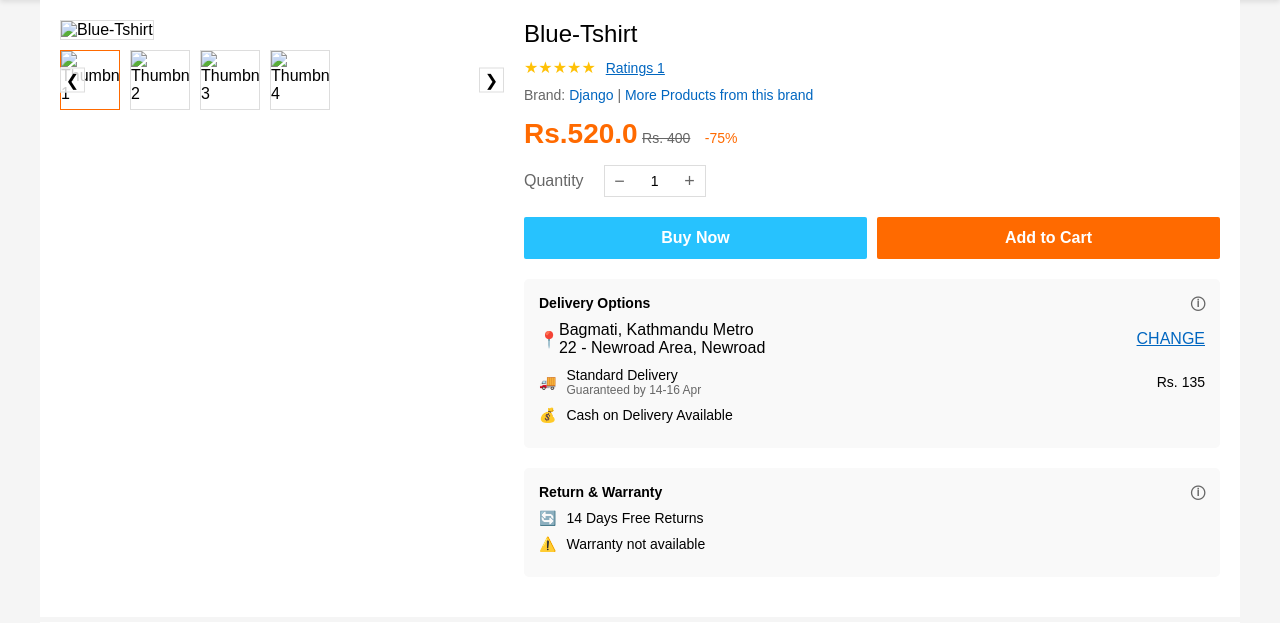
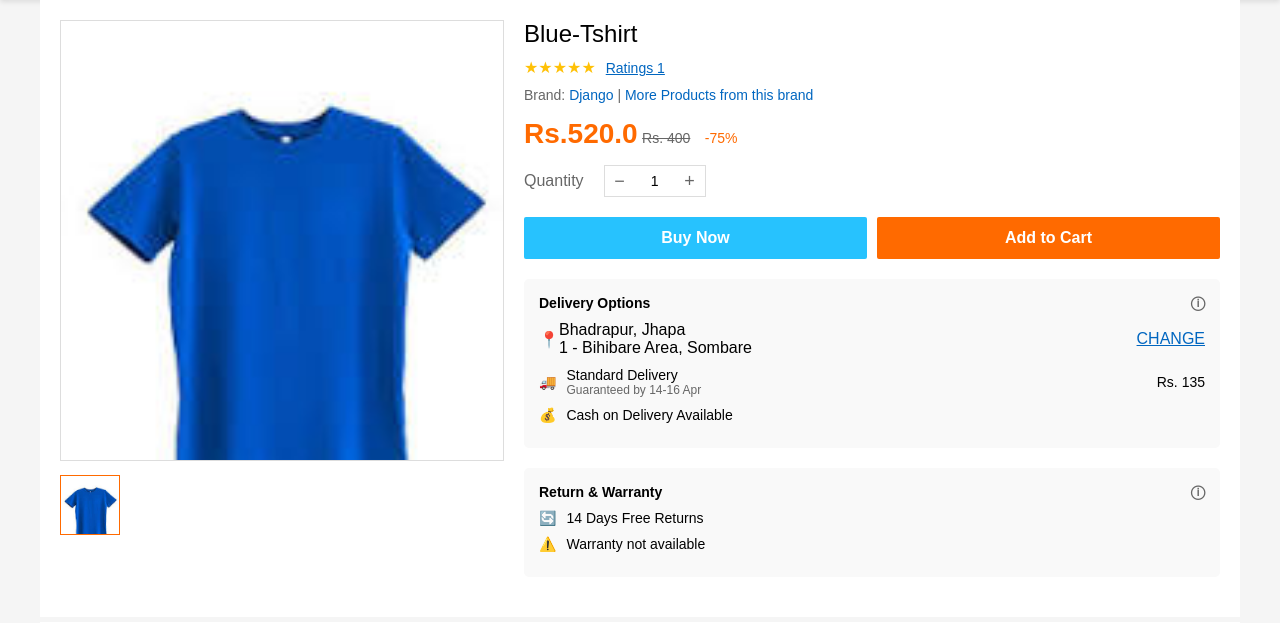
Before and after one commit to prabeshnpl/E-commerce, a Django app: page /products/1 in a window 1280 px wide. Shown: the part 63-686 px from the top of the page. Run offline with Django 5.2, Linux system fonts and the light colour scheme; data comes from the database, SQL or seed files in the repository.

Commit message:
Some changes

```diff
--- a/Ecom/dashboard/models.py
+++ b/Ecom/dashboard/models.py
@@ -27,7 +27,7 @@ class CustomUserManager(BaseUserManager):
 class CustomUser(AbstractBaseUser,PermissionsMixin):
     first_name = models.CharField(max_length=64)
     email = models.EmailField(unique=True)
-    phone = models.IntegerField(unique=True)
+    phone_no = models.IntegerField(unique=True)
     is_staff = models.BooleanField(default=False)
     is_active = models.BooleanField(default=True)
     is_seller = models.BooleanField(default=False)
@@ -52,7 +52,7 @@ class Product(models.Model):
 
     seller = models.ForeignKey(CustomUser, on_delete=models.CASCADE,related_name='products')
     name = models.CharField(max_length=64)
-    brand = models.CharField(max_length=64,default='Django')
+    brand = models.CharField(max_length=64)
     price = models.FloatField()
     main_image = models.ImageField(upload_to='product_images/')
     description = models.TextField()
--- a/Ecom/dashboard/templates/base.html
+++ b/Ecom/dashboard/templates/base.html
@@ -12,6 +12,7 @@
 
 <body>
     <input type="hidden" name="csrfmiddlewaretoken" value="{{ csrf_token }}">
+    <input type="hidden" id="is_seller" value="{{ request.user.is_seller }}">
     {% if messages %}
         {% for message in messages %}
             <div class="message-{{ message.tags }}">
@@ -29,9 +30,8 @@
         <nav id="mainNav">
             <ul>
                 <li><a href="{% url 'home' %}" class="nav-link" data-page="home">Home</a></li>
-                {% if not request.user.is_seller %}
-                    <li><a href="{% url 'cart' %}" class="nav-link my-cart-btn" data-page="shop">My Cart</a></li>
-                {% else %}
+                <li><a href="{% url 'cart' %}" class="nav-link my-cart-btn" data-page="shop">My Cart</a></li>
+                {% if request.user.is_seller %}
                     <li><a href="{% url 'sellerdashboard' %}" class="nav-link my-cart-btn" data-page="shop">My Products</a></li>
                 {% endif %}
 
@@ -42,7 +42,9 @@
                 {% else %}
                     <li><a href="{% url 'login' %}">Login</a></li>
                 {% endif %}
-                <li><a href="{% url 'registerseller' %}">Be a Seller</a></li>
+                {% if not request.user.is_seller %}
+                    <li><a href="{% url 'registerseller' %}">Be a Seller</a></li>
+                {% endif %}
             </ul>
         </nav>
     </header>
--- a/Ecom/dashboard/templates/product.html
+++ b/Ecom/dashboard/templates/product.html
@@ -8,15 +8,12 @@
 {% block maincontent %}
 <div class="product-container">
   <div class="product-gallery">
-    <img src="{{ product.image.url }}" alt="{{ product.name }}" class="main-image">
+    <img src="{{ product.main_image.url }}" alt="{{ product.name }}" class="main-image">
 
     <div class="thumbnail-container">
-      <div class="thumbnail-nav thumbnail-prev">❮</div>
-      <img src="{{ product.image.url }}" alt="Thumbnail 1" class="thumbnail active">
-      <img src="{{ product.image.url }}" alt="Thumbnail 2" class="thumbnail">
-      <img src="{{ product.image.url }}" alt="Thumbnail 3" class="thumbnail">
-      <img src="{{ product.image.url }}" alt="Thumbnail 4" class="thumbnail">
-      <div class="thumbnail-nav thumbnail-next">❯</div>
+      {% for image in images %}
+        <img src="{{ image.image.url }}" alt="Thumbnail {{ image.id }}" class="thumbnail active">
+      {% endfor %}
     </div>
   </div>
 
@@ -29,7 +26,7 @@
     </div>
 
     <div class="brand-info">
-      Brand: <a href="#" class="brand-link">Django</a> | <a href="#" class="brand-link">More Products from this brand</a>
+      Brand: <a href="#" class="brand-link">{{ product.brand }}</a> | <a href="#" class="brand-link">More Products from this brand</a>
     </div>
 
     <div class="price-container">
@@ -61,8 +58,8 @@
       <div class="address-container">
         <span>📍</span>
         <div>
-          <div>Bagmati, Kathmandu Metro</div>
-          <div>22 - Newroad Area, Newroad</div>
+          <div>Bhadrapur, Jhapa</div>
+          <div>1 - Bihibare Area, Sombare</div>
         </div>
         <a href="#" style="margin-left: auto; color: #0066c0;">CHANGE</a>
       </div>
--- a/Ecom/dashboard/views.py
+++ b/Ecom/dashboard/views.py
@@ -1,6 +1,6 @@
 from django.shortcuts import render,redirect,get_object_or_404
 from django.core.paginator import Paginator
-from .models import CustomUser, Cart, Product,RegisterSeller
+from .models import CustomUser, Cart, Product,RegisterSeller, ProductImages
 from django.http import JsonResponse
 from django.contrib.auth.decorators import login_required
 from django.contrib.auth import login,logout,authenticate
@@ -59,7 +59,9 @@ def home(request):
 
 def products(request,pk):
     product = Product.objects.get(id=pk)
-    return render(request,'product.html',{'product':product})
+    images = product.secondary_images.all()
+
+    return render(request,'product.html',{'product':product,'images':images})
 
 
 @login_required(redirect_field_name='login')
@@ -90,8 +92,6 @@ def registerseller(request):
 @login_required(redirect_field_name='login')
 def cart(request):
     try:
-        if request.user.is_seller:
-            return redirect('sellerdashboard')
         cart_obj = get_object_or_404(Cart,user=request.user)
         products = cart_obj.products.all()
 
@@ -116,9 +116,7 @@ def add_products(request):
 
     if request.method == 'POST':
         form = AddProductForm(request.POST,request.FILES)
-        print(request.FILES)
         if form.is_valid():
-            print(form.cleaned_data)
             form.save(seller = request.user)
             messages.success(request,'Product added successfully! ')
             return redirect('sellerdashboard')
@@ -138,7 +136,7 @@ def load_products(request):
     paginator = Paginator(Product.objects.all(),20)
     page = paginator.get_page(page_no)
 
-    products = list(page.object_list.values('id','name','main_image','price','description','stock'))
+    products = list(page.object_list.values('id','name','main_image','price','stock','brand'))
     return JsonResponse({'products':products,'has_next':page.has_next()})
 
 
--- a/Ecom/static/dashboard/css/dashboard.css
+++ b/Ecom/static/dashboard/css/dashboard.css
@@ -24,6 +24,19 @@ img {
     object-fit: cover;
     max-width: 100%;
     height: auto;
+}
+
+.flex-col{
+    display: flex;
+    flex-direction: column;
+    justify-content: center;
+    align-items: center;
+}
+.flex-row{
+    display: flex;
+    flex-direction: row;
+    justify-content: center;
+    align-items: center;
 }
 
 .logo {
@@ -319,6 +332,16 @@ nav ul li a {
     background-color: #0d3a6a;
 }
 
+.overlay-payment{
+    display: none;
+    position: fixed;
+    top: 30%;
+    left: 35%;
+    height: 50vh;
+    width: 70vh;
+    background: rgb(236, 202, 202);
+}
+
 .homepage {
     display: block;
 }
--- a/Ecom/static/dashboard/css/product.css
+++ b/Ecom/static/dashboard/css/product.css
@@ -76,13 +76,6 @@
     cursor: pointer;
   }
 
-  .thumbnail-prev {
-    left: 0;
-  }
-
-  .thumbnail-next {
-    right: 0;
-  }
 
   .product-details {
     width: 60%;
--- a/Ecom/static/dashboard/js/dashboard.js
+++ b/Ecom/static/dashboard/js/dashboard.js
@@ -2,7 +2,7 @@
 // Initialize the page with some items in the cart for demo
 window.addEventListener('DOMContentLoaded', function() {
 
-    // use body to add event listner since add-to-cart-btn is loaded dynamically later
+    // use body to add event listner for adding product in cart since add-to-cart-btn is loaded dynamically later
     document.body.addEventListener('click', (event) => {
 
         const productCard = event.target.closest('.product-card');
@@ -98,7 +98,7 @@ window.addEventListener('DOMContentLoaded', function() {
                             <img src="${baseUrl}/media/${product.main_image}" alt="${product.name}">
                         </div>
                         <div class="product-info">
-                        <h3 class="product-title">${product.name}</h3>
+                            <h3 class="product-title" style="white-space: nowrap; overflow: hidden; text-overflow: ellipsis;">${product.name}</h3>
                             <p class="product-price">Brand : ${product.brand}</p>
                             <p class="product-price">$${product.price}</p>
                             <button class="add-to-cart-btn" data-id="${product.id}" data-name="${product.name}" data-price="${product.price}" data-image="${product.image}" >Add to Cart</button>
```
Also changed, not shown: Ecom/dashboard/templates/cart.html (+12 -1 lines), Ecom/dashboard/templates/dashboard.html (+7 -1 lines), Ecom/static/dashboard/js/cart.js (+8 -0 lines), Ecom/dashboard/migrations/0012_alter_product_brand.py (added), Ecom/dashboard/migrations/0013_rename_phone_customuser_phone_no.py (added), Ecom/db.sqlite3. Lines whose indentation alone changed are shown as unchanged.
